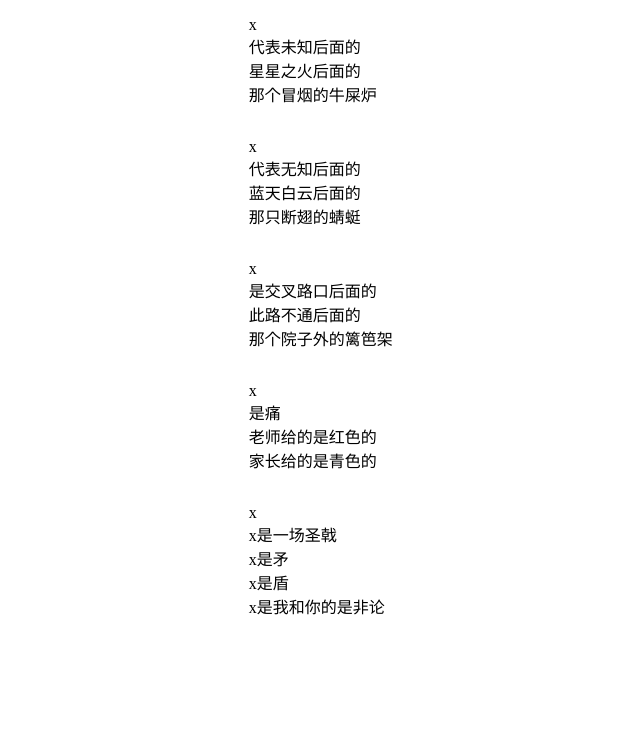
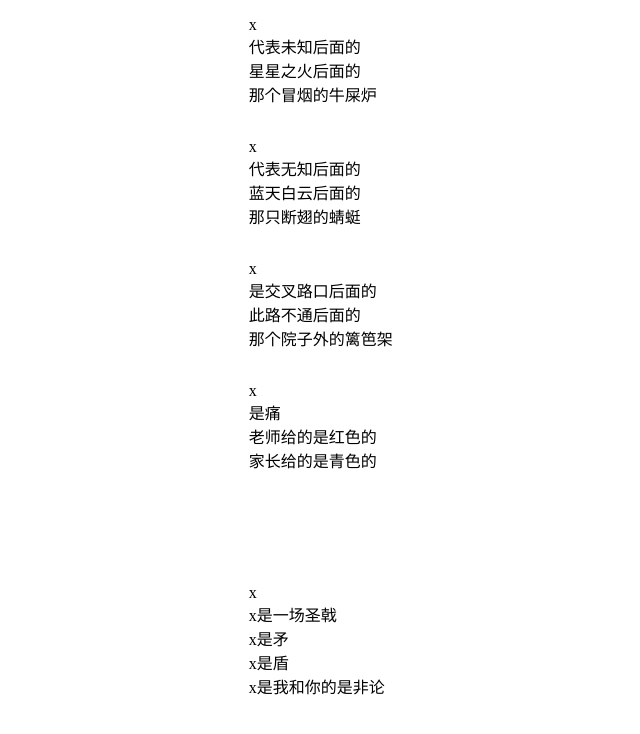
Before and after one commit to uxsi/uxsi.github.com, a Jekyll site: the page index.html, which Jekyll copies as it is, in a window 1280 px wide. Shown: the top 734 px of the page, without its empty margins (227-867 px from the left). Built offline with Jekyll 4.4.1, drawn with Linux system fonts in a browser that asks for light colours.

Commit message:
Update index.html

```diff
--- a/index.html
+++ b/index.html
@@ -35,7 +35,7 @@
 	<dd>老师给的是红色的</dd>
 	<dd>家长给的是青色的</dd>
 
-	<dt>x</dt>
+	<dt style="margin-top:7em">x</dt>
 	<dd>x是一场圣戟</dd>
 	<dd>x是矛</dd>
 	<dd>x是盾</dd>
```
